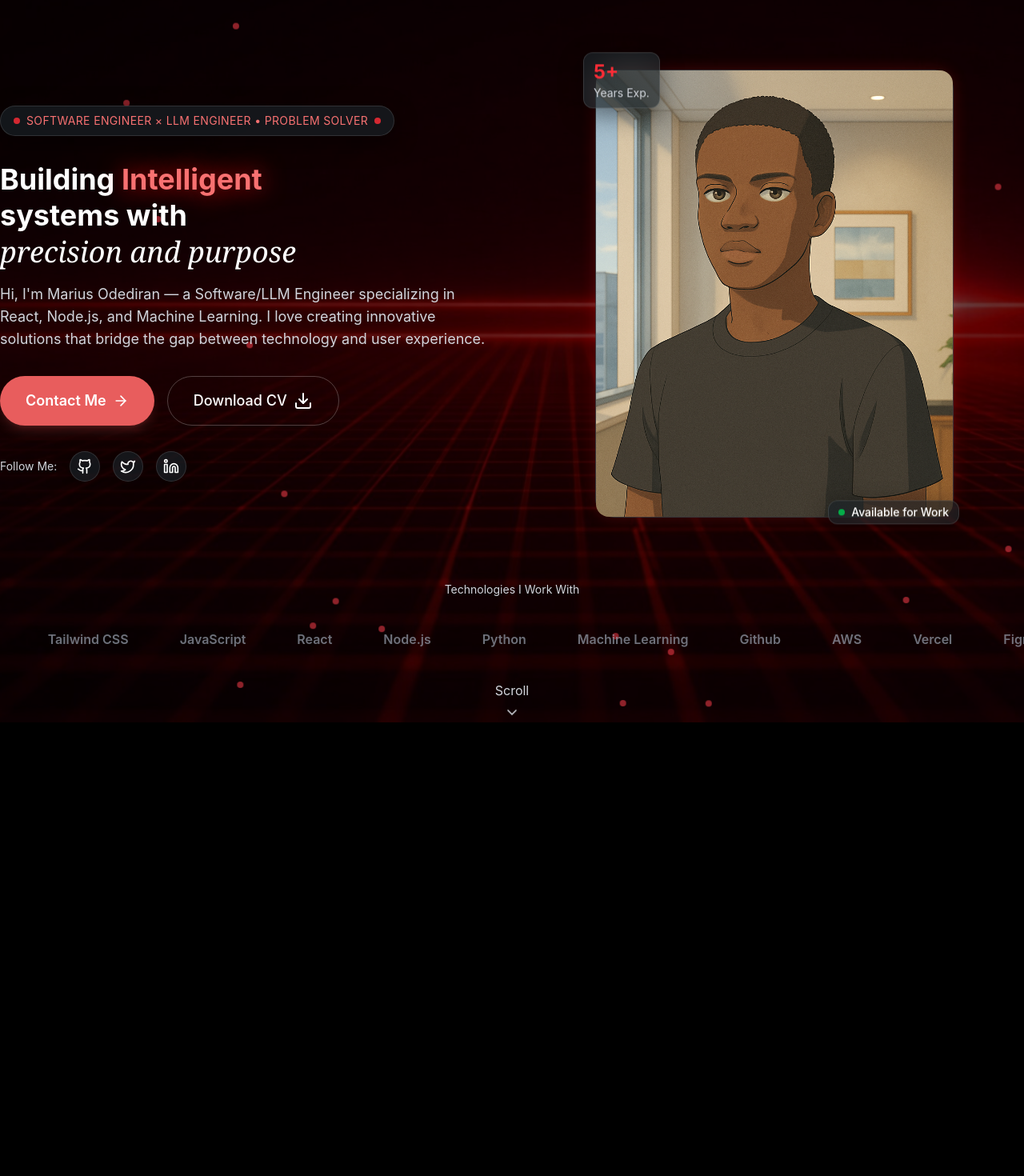
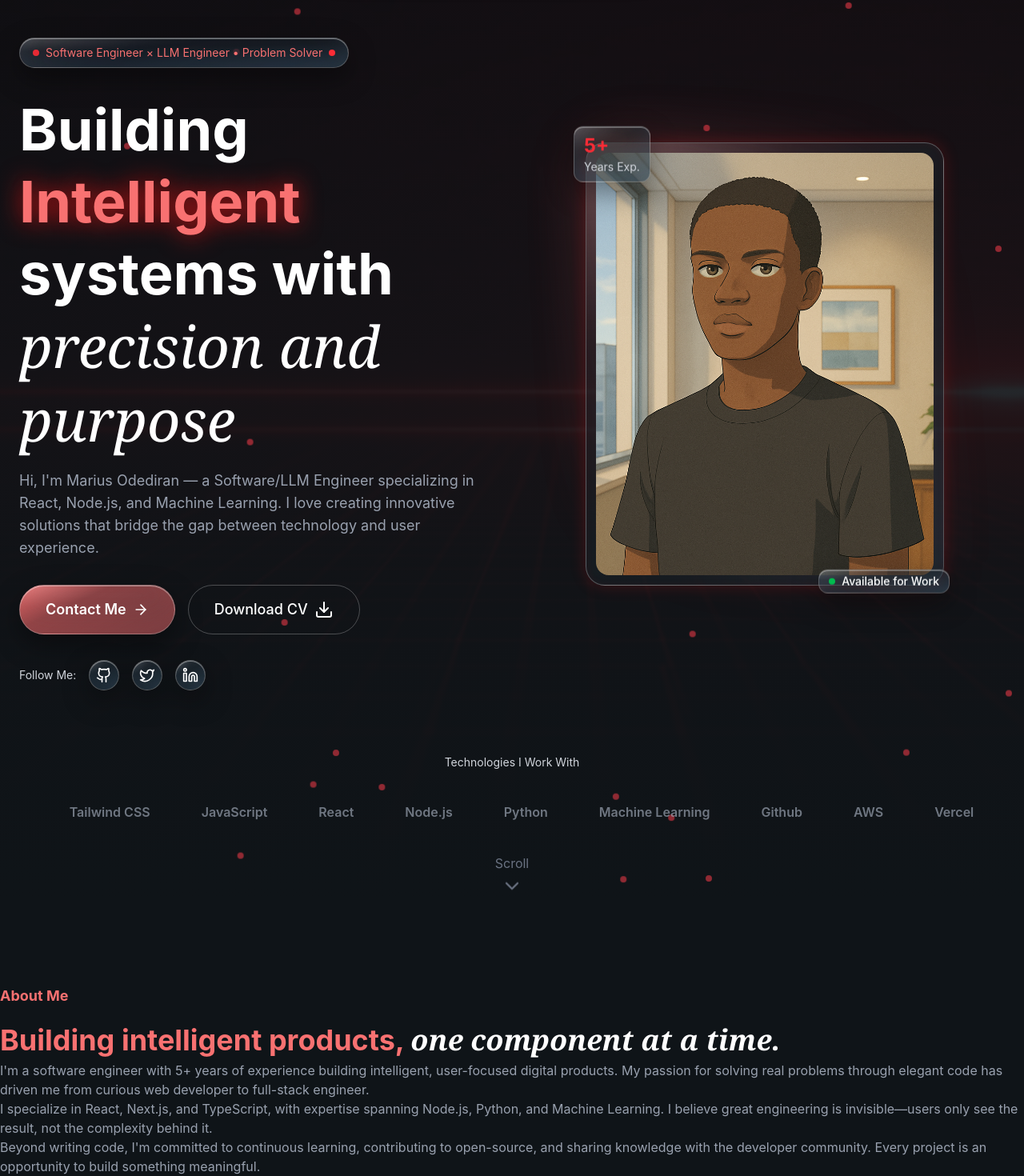
Before and after one commit to Marius-Diran/Portfolio-V3, a React (Vite) app: page / in a window 1280 px wide. Shown: the part 113-1583 px from the top of the page at 80% size. Before the commit the page ends 1016 px from the top, so only its background shows below. Built offline with nearby package versions, Linux system fonts and the light colour scheme.

Commit message:
Portfolio-V3: The showman

```diff
--- a/src/App.jsx
+++ b/src/App.jsx
@@ -1,5 +1,6 @@
-import Navbar from './layout/Navbar'
-import Hero from './sections/Hero'
+import Navbar from "./layout/Navbar";
+import Hero from "./sections/Hero";
+import About from "./sections/About";
 
 const App = () => {
   return (
@@ -9,9 +10,10 @@ const App = () => {
       </nav>
       <main>
         <Hero />
+        <About />
       </main>
     </div>
-  )
-}
+  );
+};
 
-export default App
+export default App;
--- a/src/components/Buttons.jsx
+++ b/src/components/Buttons.jsx
@@ -1,17 +1,20 @@
-const Button = ({className = "", size = "default", children}) => {
-    const baseClasses = "rounded-full bg-[#E85D5D] text-white font-semibold hover:bg-[#E85D5D]/90 transition-colors duration-300 focus:outline-none focus:visible:ring-2 focus-visible:ring-[#E85D5D]/50 focus-visible:ring-offset-2 shadow-lg shadow-[#E85D5D]/20 hover:cursor-pointer";
+const Button = ({ className = "", size = "default", children }) => {
+  const baseClasses =
+    "rounded-full glass-red text-white font-semibold hover:bg-[#E85D5D]/90 transition-colors duration-300 focus:outline-none focus:visible:ring-2 focus-visible:ring-[#E85D5D]/50 focus-visible:ring-offset-2 shadow-lg shadow-[#E85D5D]/20 hover:cursor-pointer";
   const sizeClasses = {
     sm: "px-4 py-2 text-sm",
     default: "px-6 py-3 text-base",
     lg: "px-8 py-4 text-lg",
-    }
+  };
 
   const classes = `${baseClasses} ${sizeClasses[size]} ${className}`;
   return (
     <button className={classes}>
-            <span className="relative flex items-center justify-center gap-2">{children}</span>
+      <span className="relative flex items-center justify-center gap-2">
+        {children}
+      </span>
     </button>
-    )
-}
+  );
+};
 
-export default Button
+export default Button;
--- a/src/index.css
+++ b/src/index.css
@@ -1,20 +1,78 @@
 @import "tailwindcss";
 
-html {
-  scroll-behavior: smooth;
-}
+@layer base {
+  html {
+    scroll-behavior: smooth;
+  }
 
-body {
-  background-color: black;
+  body {
+    background-color: #0f1418;
+    font-family: "Inter", sans-serif;
+  }
+
+  .font-serif {
+    font-family: "Playfair Display", sans-serif;
+  }
+
+  button {
+    cursor: pointer;
+  }
 }
 
 @layer utilities {
   .glass {
-    background-color: color-mix(in srgb, #1a2329 65%, transparent);
-    backdrop-filter: blur(28px) saturate(140%);
-    -webkit-backdrop-filter: blur(28px) saturate(140%);
-    border: 1px solid color-mix(in srgb, #ffffff 12%, transparent);
-    box-shadow: 0 8px 30px color-mix(in srgb, #000000 45%, transparent);
+    background:
+      linear-gradient(
+        155deg,
+        color-mix(in srgb, #ffffff 10%, transparent) 0%,
+        color-mix(in srgb, #1a2329 46%, transparent) 36%,
+        color-mix(in srgb, #1a2329 58%, transparent) 100%
+      ),
+      radial-gradient(
+        140% 120% at -5% -10%,
+        color-mix(in srgb, #ffffff 20%, transparent) 0%,
+        transparent 46%
+      ),
+      radial-gradient(
+        130% 150% at 105% 100%,
+        color-mix(in srgb, #7dc8ff 14%, transparent) 0%,
+        transparent 58%
+      );
+    backdrop-filter: blur(34px) saturate(185%) contrast(110%);
+    -webkit-backdrop-filter: blur(34px) saturate(185%) contrast(110%);
+    border: 1px solid color-mix(in srgb, #ffffff 26%, transparent);
+    box-shadow:
+      inset 0 1px 0 color-mix(in srgb, #ffffff 40%, transparent),
+      inset 0 -18px 30px color-mix(in srgb, #7dc8ff 10%, transparent),
+      0 12px 34px color-mix(in srgb, #000000 40%, transparent);
+  }
+
+  .glass-red {
+    background:
+      linear-gradient(
+        155deg,
+        color-mix(in srgb, #ffffff 10%, transparent) 0%,
+        color-mix(in srgb, #1a2329 46%, transparent) 36%,
+        color-mix(in srgb, #1a2329 58%, transparent) 100%
+      ),
+      radial-gradient(
+        140% 120% at -5% -10%,
+        color-mix(in srgb, #ffffff 20%, transparent) 0%,
+        transparent 46%
+      ),
+      radial-gradient(
+        130% 150% at 105% 100%,
+        color-mix(in srgb, #E85D5D 30%, transparent) 0%,
+        transparent 58%
+      ),
+      #E85D5D;
+    backdrop-filter: blur(34px) saturate(185%) contrast(110%);
+    -webkit-backdrop-filter: blur(34px) saturate(185%) contrast(110%);
+    border: 1px solid color-mix(in srgb, #ffffff 26%, transparent);
+    box-shadow:
+      inset 0 1px 0 color-mix(in srgb, #ffffff 40%, transparent),
+      inset 0 -18px 30px color-mix(in srgb, #E85D5D 10%, transparent),
+      0 12px 34px color-mix(in srgb, #000000 40%, transparent);
   }
 
   .glow-text {
--- a/src/layout/Navbar.jsx
+++ b/src/layout/Navbar.jsx
@@ -1,8 +1,6 @@
 import { useEffect, useState } from "react";
 import Button from "../components/Buttons";
 import { Menu, X } from "lucide-react";
-
-const SCROLL_THRESHOLD = 50;
 
 const navLinks = [
   { href: "#about", label: "About" },
@@ -16,9 +14,11 @@ const Navbar = () => {
   const [isMobileMenuVisible, setIsMobileMenuVisible] = useState(false);
   const [isScrolled, setIsScrolled] = useState(false);
 
+  const scrollThreshold = 50;
+
   useEffect(() => {
     const handleScroll = () => {
-      setIsScrolled(window.scrollY > SCROLL_THRESHOLD);
+      setIsScrolled(window.scrollY > scrollThreshold);
     };
 
     window.addEventListener("scroll", handleScroll);
@@ -52,7 +52,7 @@ const Navbar = () => {
 
   return (
     <header
-      className={`text-white p-4 fixed w-full top-0 z-50 transition-all duration-500 ${isScrolled ? "max-md:bg-[#1A1A1A]/80 max-md:backdrop-blur-sm" : "lg:bg-transparent"}`}
+      className={`text-white p-4 fixed w-full top-0 z-50 transition-colors duration-300 ${isScrolled ? "bg-[#1a2329]/80 backdrop-blur-sm" : "bg-transparent"}`}
     >
       <nav className="container items-center flex justify-between">
         <a
--- /dev/null
+++ b/src/sections/About.jsx
@@ -0,0 +1,67 @@
+import { Code2, Lightbulb, Rocket, User } from "lucide-react";
+
+const highLights = [
+  {
+    icon: Code2,
+    title: "Clean Code",
+    description:
+      "I write clean, maintainable code that follows best practices and design patterns.",
+  },
+  {
+    icon: Rocket,
+    title: "Fast Development",
+    description:
+      "I build applications quickly without compromising on quality or user experience.",
+  },
+  {
+    icon: User,
+    title: "User-Centered Design",
+    description:
+      "I create applications that prioritize the needs and experiences of users.",
+  },
+  {
+    icon: Lightbulb,
+    title: "Innovative Solutions",
+    description:
+      "I develop creative and effective solutions to complex problems.",
+  },
+];
+
+const About = () => {
+  return (
+    <section id="about" className="container mt-26 mx-auto">
+      <div className="flex">
+        {/* Left column - About me text */}
+        <div>
+          <p className="text-lg font-bold mb-4 text-[#F87171]">About Me</p>
+          <h1 className="text-4xl font-bold leading-snug text-white">
+            <span className="text-[#F87171]">
+              Building intelligent products,{" "}
+            </span>
+            <span className="font-serif italic">one component at a time.</span>
+          </h1>
+          <p className="text-md text-gray-400">
+            I'm a software engineer with 5+ years of experience building
+            intelligent, user-focused digital products. My passion for solving
+            real problems through elegant code has driven me from curious web
+            developer to full-stack engineer.
+          </p>
+          <p className="text-md text-gray-400">
+            I specialize in React, Next.js, and TypeScript, with expertise
+            spanning Node.js, Python, and Machine Learning. I believe great
+            engineering is invisible—users only see the result, not the
+            complexity behind it.
+          </p>
+          <p className="text-md text-gray-400">
+            Beyond writing code, I'm committed to continuous learning,
+            contributing to open-source, and sharing knowledge with the
+            developer community. Every project is an opportunity to build
+            something meaningful.
+          </p>
+        </div>
+      </div>
+    </section>
+  );
+};
+
+export default About;
--- a/src/sections/Hero.jsx
+++ b/src/sections/Hero.jsx
@@ -36,6 +36,7 @@ const Hero = () => {
           alt="Hero Background"
           className="w-full h-full object-cover opacity-40"
         />
+        <div className="absolute inset-0 bg-linear-to-b from-[#0f1418]/20 via-[#0f1418]/80 to-[#0f1418]" />
       </div>
 
       {/* Red Dots */}
@@ -56,19 +57,19 @@ const Hero = () => {
       </div>
 
       {/* Contents */}
-      <div className="container mx-auto pt-50 text-white relative">
-        <div className="grid lg:grid-cols-2 gap-8 items-center">
+      <div className="container mx-auto pt-40 px-6 text-white relative max-md:container">
+        <div className="flex max-md:flex-col gap-8 items-center">
           {/* Left Column - Text Content */}
-          <div className="space-y-8">
-            <span className="inline-flex items-center gap-2 text-sm uppercase tracking-wide px-4 py-2 rounded-full glass text-[#F87171] animate-fadeIn animation-delay-200">
+          <div className="space-y-8 flex-1">
+            <span className="inline-flex items-center gap-2 text-sm px-4 py-2 rounded-full glass text-[#F87171] animate-fadeIn animation-delay-200">
               <span className="w-2 h-2 bg-red-500 rounded-full animate-pulse" />
               Software Engineer × LLM Engineer • Problem Solver
-              <span className="w-2 h-2 bg-red-500 rounded-full animate-pulse" />
+              <span className="w-2 h-2 bg-red-500 rounded-full animate-pulse max-md:hidden" />
             </span>
 
             {/* HeadLine */}
             <div className="space-y-4">
-              <h1 className="text-4xl font-bold leading-tight animate-fadeIn animation-delay-400">
+              <h1 className="text-7xl font-bold leading-tight animate-fadeIn animation-delay-400 max-md:text-5xl">
                 Building{" "}
                 <span className="text-[#F87171] glow-text">Intelligent</span>
                 <br />
@@ -78,7 +79,7 @@ const Hero = () => {
                   precision and purpose
                 </span>
               </h1>
-              <p className="text-lg text-gray-300 animate-fadeIn animation-delay-800">
+              <p className="text-lg text-gray-400 animate-fadeIn animation-delay-800 max-md:text-base">
                 Hi, I'm Marius Odediran — a Software/LLM Engineer specializing
                 in React, Node.js, and Machine Learning. I love creating
                 innovative solutions that bridge the gap between technology and
@@ -108,7 +109,7 @@ const Hero = () => {
                   key={idx}
                   href={social.href}
                   target="_blank"
-                  className="p-2 rounded-full glass hover:bg-red-500/10 hover:text-red-400 transition-all duration-300"
+                  className="p-2 rounded-full glass hover:bg-red-500/60 hover:text-red-400 transition-all duration-300"
                 >
                   {<social.icon className="w-5 h-5" />}
                 </a>
@@ -117,9 +118,15 @@ const Hero = () => {
           </div>
 
           {/* Right Column - Image */}
-          <div className="relative animate-fadeIn animation-delay-300">
+          <div className="flex-1 relative animate-fadeIn animation-delay-300">
             <div className="relative max-w-md mx-auto">
-              <div className="relative glass rounded-3xl glow-border">
+              <div
+                className="absolute inset-0
+              rounded-3xl bg-linear-to-br
+              from-red-400/30 via-transparent
+              to-red-400/10 blur-2xl animate-pulse"
+              />
+              <div className="relative glass rounded-3xl glow-border p-3">
                 <img
                   src="/Profile-Photo.png"
                   alt="Marius Odediran"
@@ -165,10 +172,10 @@ const Hero = () => {
         <div className="flex items-center justify-center mt-6 animate-fadeIn animation-delay-800">
           <a
             href="#about"
-            className="flex flex-col items-center gap-2 text-gray-300 hover:text-white transition-colors"
+            className="flex flex-col items-center gap-2 text-gray-500"
           >
             <span>Scroll</span>
-            <ChevronDown className="w-5 h-5 animate-bounce" />
+            <ChevronDown className="w-7 h-7 animate-bounce" />
           </a>
         </div>
       </div>
```
Lines whose indentation alone changed are shown as unchanged.
